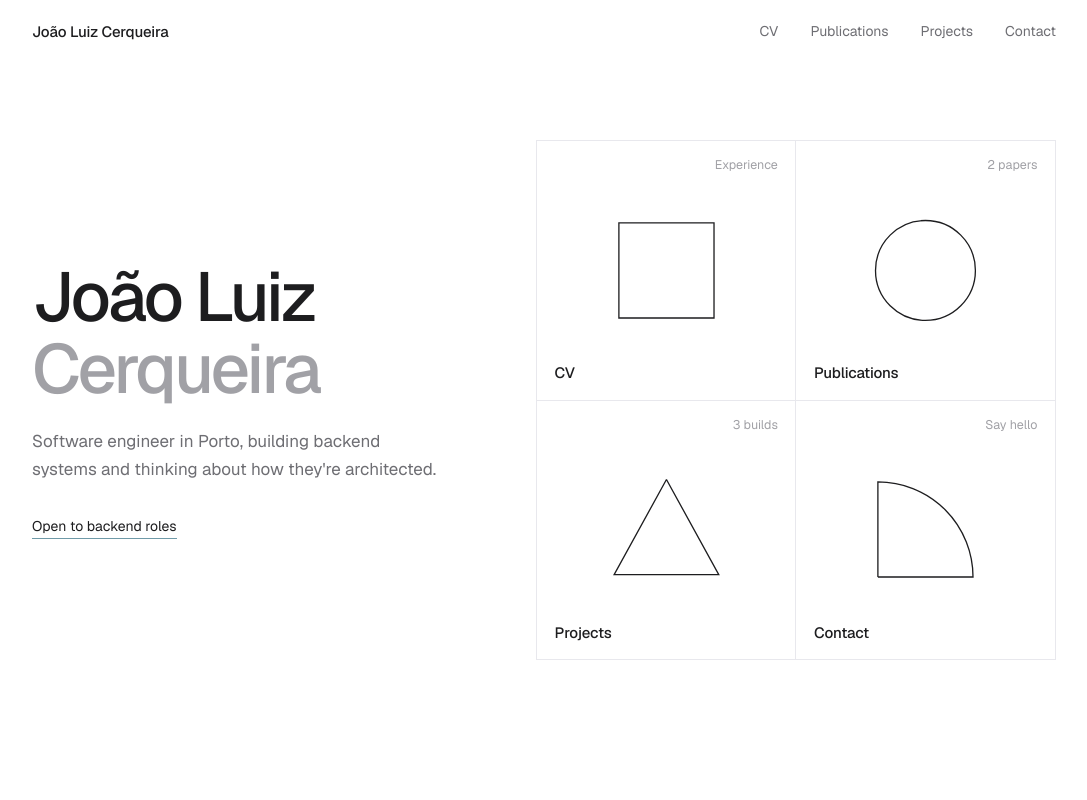
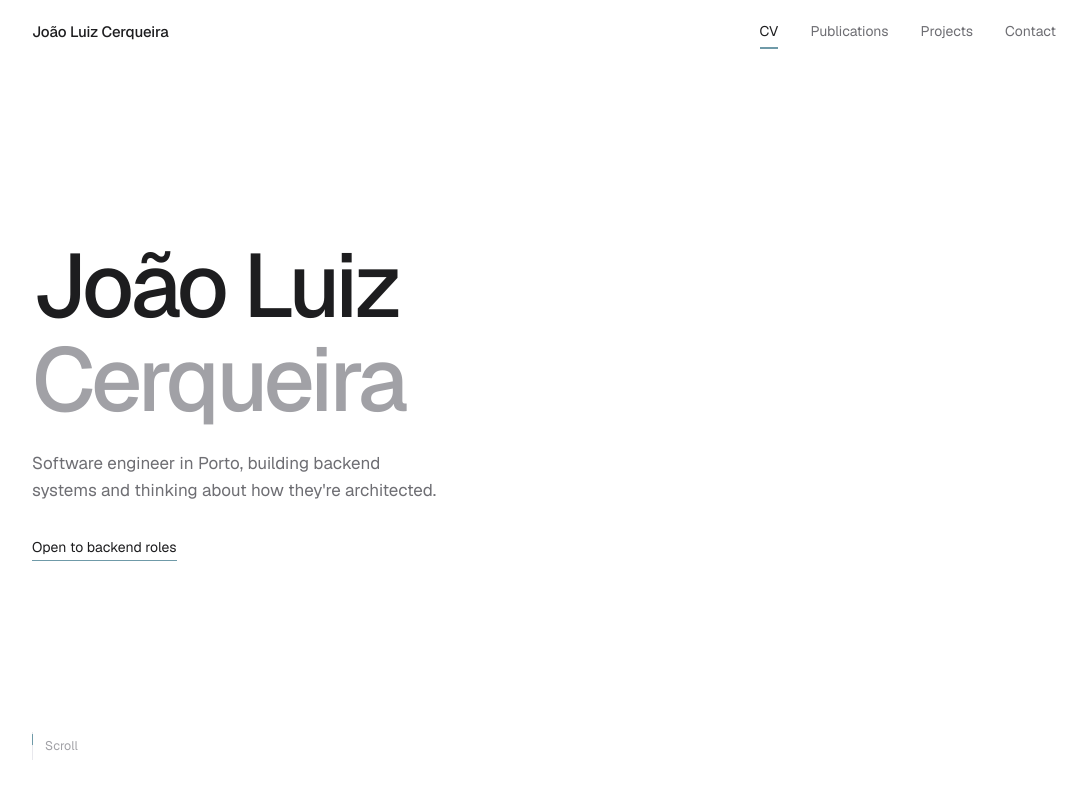
Before and after one commit to Joaolfc0/Joaolfc0.github.io, a plain HTML site: page index.html in a window 1280 px wide. Shown: the top 800 px of the page, without its empty margins (96-1183 px from the left). Drawn offline with nearby package versions, Linux system fonts and the light colour scheme.

Commit message:
Replace geometric index with infinite looping scroll
Co-Authored-By: Claude Opus 5.5 <noreply@anthropic.com>

```diff
--- a/index.html
+++ b/index.html
@@ -51,13 +51,11 @@ header nav a[aria-current="page"]::after{transform:scaleX(1)}
 .menu-btn{display:none;background:none;border:0;cursor:pointer;width:40px;height:40px;place-items:center;color:var(--ink)}
 
 main{max-width:1120px;margin:0 auto;padding:0 clamp(1.25rem,4vw,3rem) 6rem}
-section[data-route]{display:none}
-section[data-route].active{display:block}
-section[data-route].home.active{display:grid}
+main > section + section{margin-top:3rem}
 
 /* ---------- home ---------- */
-.home{min-height:calc(100vh - 64px);grid-template-columns:minmax(0,1fr) minmax(0,1.15fr);align-items:center;gap:3rem;padding-bottom:4rem}
-.home h1{font-weight:500;font-size:clamp(2.6rem,5.4vw,4.4rem);line-height:1.04;letter-spacing:-.045em}
+.home{min-height:calc(100vh - 64px);display:flex;flex-direction:column;justify-content:center;position:relative;padding-bottom:4rem}
+.home h1{font-weight:500;font-size:clamp(2.8rem,7vw,5.6rem);line-height:1.04;letter-spacing:-.045em}
 .home h1 span{display:block;overflow:hidden}
 .home h1 span i{display:block;font-style:normal;transform:translateY(105%);animation:up 1s var(--ease) forwards}
 .home h1 span:nth-child(2) i{animation-delay:.08s;color:var(--faint)}
@@ -71,25 +69,12 @@ section[data-route].home.active{display:grid}
 .status:hover{color:var(--accent-ink);background-size:100% 2px}
 @keyframes fade{to{opacity:1}}
 
-.index{display:grid;grid-template-columns:1fr 1fr;border-top:1px solid var(--line);border-left:1px solid var(--line);aspect-ratio:1/1;max-width:520px;justify-self:end;width:100%}
-.cell{position:relative;border-right:1px solid var(--line);border-bottom:1px solid var(--line);display:grid;place-items:center;overflow:hidden;isolation:isolate}
-.cell::before{content:"";position:absolute;inset:0;background:var(--tint);opacity:0;transition:opacity .45s var(--ease);z-index:-1}
-.cell:hover::before,.cell:focus-visible::before{opacity:1}
-.cell:focus-visible{outline:none}
-.cell .name{position:absolute;left:1.1rem;bottom:.9rem;font-size:15px;font-weight:500;letter-spacing:-.01em}
-.cell .sub{position:absolute;right:1.1rem;top:.9rem;font-size:12.5px;color:var(--faint);transition:color .3s}
-.cell:hover .sub{color:var(--accent-ink)}
-.cell svg{width:46%;height:46%;overflow:visible}
-.cell .shape{fill:transparent;stroke:var(--ink);stroke-width:1.1;
-  stroke-dasharray:1;stroke-dashoffset:1;animation:draw 1.3s var(--ease) forwards;
-  transform-box:fill-box;transform-origin:center;transition:transform .7s var(--ease),fill .45s var(--ease),stroke .45s var(--ease)}
-.cell:nth-child(2) .shape{animation-delay:.12s}.cell:nth-child(3) .shape{animation-delay:.24s}.cell:nth-child(4) .shape{animation-delay:.36s}
-@keyframes draw{to{stroke-dashoffset:0}}
-.cell:hover .shape,.cell:focus-visible .shape{fill:var(--accent);stroke:var(--accent-ink)}
-.cell:hover .square,.cell:focus-visible .square{transform:rotate(45deg) scale(.82)}
-.cell:hover .circle,.cell:focus-visible .circle{transform:scale(.86)}
-.cell:hover .triangle,.cell:focus-visible .triangle{transform:rotate(180deg)}
-.cell:hover .quarter,.cell:focus-visible .quarter{transform:rotate(90deg)}
+.cue{position:absolute;left:0;bottom:2.5rem;display:flex;align-items:center;gap:.75rem;font-size:12.5px;color:var(--faint);opacity:0;animation:fade .9s 1.1s var(--ease) forwards}
+.cue i{width:1px;height:28px;background:var(--line);position:relative;overflow:hidden}
+.cue i::after{content:"";position:absolute;left:0;right:0;top:0;height:40%;background:var(--accent);animation:drip 2.2s var(--ease) infinite}
+@keyframes drip{from{transform:translateY(-100%)}to{transform:translateY(260%)}}
+.loop{max-width:1120px;margin:0 auto;padding:0 clamp(1.25rem,4vw,3rem)}
+.loop .home{min-height:100vh}
 
 /* ---------- pages ---------- */
 .page-head{padding:5.5rem 0 3rem;display:flex;align-items:flex-end;justify-content:space-between;gap:2rem;flex-wrap:wrap}
@@ -185,13 +170,8 @@ input:focus,textarea:focus{outline:none;background:#fff;border-color:var(--accen
 
 footer{max-width:1120px;margin:0 auto;padding:2rem clamp(1.25rem,4vw,3rem);display:flex;justify-content:space-between;color:var(--faint);font-size:13px}
 
-::view-transition-old(root){animation:vo .25s var(--ease) both}
-::view-transition-new(root){animation:vi .5s var(--ease) both}
-@keyframes vo{to{opacity:0}}
-@keyframes vi{from{opacity:0;transform:translateY(8px)}}
 
 @media (max-width:860px){
-  .home{grid-template-columns:1fr;min-height:auto;padding-top:3.5rem;gap:2rem}
   .block,.pub,.proj{grid-template-columns:1fr;gap:.6rem}
   .proj .arrow{display:none}
   .skills div{grid-template-columns:1fr;gap:.1rem}
@@ -234,20 +214,7 @@ footer{max-width:1120px;margin:0 auto;padding:2rem clamp(1.25rem,4vw,3rem);displ
     <p class="intro">Software engineer in Porto, building backend systems and thinking about how they're architected.</p>
     <a class="status" href="#/contact">Open to backend roles</a>
   </div>
-  <nav class="index" aria-label="Sections">
-    <a class="cell" href="#/cv"><span class="sub">Experience</span>
-      <svg viewBox="0 0 100 100"><rect class="shape square" x="10" y="10" width="80" height="80" pathLength="1"/></svg>
-      <span class="name">CV</span></a>
-    <a class="cell" href="#/publications"><span class="sub">2 papers</span>
-      <svg viewBox="0 0 100 100"><circle class="shape circle" cx="50" cy="50" r="42" pathLength="1"/></svg>
-      <span class="name">Publications</span></a>
-    <a class="cell" href="#/projects"><span class="sub">3 builds</span>
-      <svg viewBox="0 0 100 100"><path class="shape triangle" d="M50 8 L94 88 L6 88 Z" pathLength="1"/></svg>
-      <span class="name">Projects</span></a>
-    <a class="cell" href="#/contact"><span class="sub">Say hello</span>
-      <svg viewBox="0 0 100 100"><path class="shape quarter" d="M10 90 L10 10 A80 80 0 0 1 90 90 Z" pathLength="1"/></svg>
-      <span class="name">Contact</span></a>
-  </nav>
+  <div class="cue" aria-hidden="true"><i></i>Scroll</div>
 </section>
 
 <!-- CV -->
@@ -386,6 +353,7 @@ footer{max-width:1120px;margin:0 auto;padding:2rem clamp(1.25rem,4vw,3rem);displ
 </main>
 
 <footer><span>© 2026 João Luiz Cerqueira</span><span>Porto</span></footer>
+<div class="loop" id="loop" aria-hidden="true" inert></div>
 
 <script>
 (() => {
@@ -407,32 +375,51 @@ document.getElementById('projects').innerHTML = projects.map(p=>`
     <span class="arrow" aria-hidden="true"><svg width="14" height="14" viewBox="0 0 14 14" fill="none" stroke="currentColor" stroke-width="1.5" stroke-linecap="round"><path d="M2 7h10M8 3l4 4-4 4"/></svg></span>
   </a>`).join('');
 
-/* router */
+/* one continuous page: scrolling moves through the sections and loops back to the start */
 const sections=[...document.querySelectorAll('section[data-route]')];
 const links=[...document.querySelectorAll('header nav a')];
 const nav=document.querySelector('header nav'), menuBtn=document.querySelector('.menu-btn'), header=document.querySelector('header');
-const routes=['','cv','publications','projects','contact'];
-let io;
-function render(){
-  const r=location.hash.replace(/^#\/?/,''); const key=routes.includes(r)?r:'';
-  sections.forEach(s=>s.classList.toggle('active',s.dataset.route===key));
+const home=sections[0], loop=document.getElementById('loop');
+const clone=home.cloneNode(true); clone.removeAttribute('data-route'); loop.appendChild(clone);
+const HEAD=64;
+const topOf=el=>el.getBoundingClientRect().top+scrollY;
+const target=key=>{const s=sections.find(x=>x.dataset.route===key)||home; return s===home?0:topOf(s)-HEAD};
+function go(key,smooth=true){
+  scrollTo({top:target(key),behavior:smooth&&!reduce?'smooth':'instant'});
+  nav.classList.remove('open'); menuBtn.setAttribute('aria-expanded','false');
+}
+document.addEventListener('click',e=>{
+  const a=e.target.closest('a[href^="#/"]'); if(!a) return;
+  e.preventDefault(); go(a.getAttribute('href').slice(2));
+});
+addEventListener('hashchange',()=>go(location.hash.replace(/^#\/?/,'')));
+menuBtn.addEventListener('click',()=>{const o=nav.classList.toggle('open');menuBtn.setAttribute('aria-expanded',o)});
+
+let current=null;
+function spy(){
+  const line=innerHeight*.4;
+  let key='';
+  for(const s of sections) if(s.getBoundingClientRect().top<=line) key=s.dataset.route;
+  if(clone.getBoundingClientRect().top<=line) key='';
+  if(key===current) return; current=key;
   links.forEach(a=>a.dataset.to===key?a.setAttribute('aria-current','page'):a.removeAttribute('aria-current'));
   document.title = key ? `${links.find(a=>a.dataset.to===key).textContent}, João Luiz Cerqueira` : 'João Luiz Cerqueira';
-  window.scrollTo({top:0,behavior:'instant'});
-  nav.classList.remove('open'); menuBtn.setAttribute('aria-expanded','false');
-  observe(); rail();
+  history.replaceState(null,'',key?'#/'+key:location.pathname+location.search);
 }
-addEventListener('hashchange',()=> (document.startViewTransition&&!reduce)?document.startViewTransition(render):render());
-menuBtn.addEventListener('click',()=>{const o=nav.classList.toggle('open');menuBtn.setAttribute('aria-expanded',o)});
-addEventListener('scroll',()=>{header.classList.toggle('scrolled',scrollY>8);rail()},{passive:true});
+/* when the copy of the home screen reaches the top, jump back to the real one: same picture, no seam */
+function wrap(){
+  const delta=topOf(clone)-topOf(home);
+  if(scrollY>=delta-1) scrollTo({top:scrollY-delta,behavior:'instant'});
+}
+addEventListener('scroll',()=>{wrap();header.classList.toggle('scrolled',scrollY>8);rail();spy()},{passive:true});
 
-function observe(){
-  io&&io.disconnect();
-  io=new IntersectionObserver(es=>es.forEach(e=>{if(e.isIntersecting){e.target.classList.add('in');io.unobserve(e.target)}}),{threshold:.15});
-  document.querySelectorAll('section.active .reveal:not(.in)').forEach((el,i)=>{el.style.transitionDelay=Math.min(i*60,300)+'ms';io.observe(el)});
-}
+const io=new IntersectionObserver(es=>es.forEach(e=>{if(e.isIntersecting){e.target.classList.add('in');io.unobserve(e.target)}}),{threshold:.15});
+document.querySelectorAll('main .reveal').forEach(el=>{
+  const i=[...el.parentElement.children].filter(c=>c.classList.contains('reveal')).indexOf(el);
+  el.style.transitionDelay=Math.min(i*60,300)+'ms'; io.observe(el);
+});
 const tl=document.getElementById('timeline');
-function rail(){ if(!tl.offsetParent) return; const r=tl.getBoundingClientRect(); tl.style.setProperty('--p',Math.min(1,Math.max(0,(innerHeight*.75-r.top)/r.height))); }
+function rail(){ const r=tl.getBoundingClientRect(); tl.style.setProperty('--p',Math.min(1,Math.max(0,(innerHeight*.75-r.top)/r.height))); }
 
 /* contact */
 const copy=document.getElementById('copy');
@@ -459,7 +446,10 @@ form.addEventListener('submit',async e=>{
   }finally{ btn.disabled=false; btn.textContent='Send message'; }
 });
 
-render();
+history.scrollRestoration='manual';
+const first=location.hash.replace(/^#\/?/,'');
+if(first) requestAnimationFrame(()=>go(first,false));
+spy(); rail();
 })();
 </script>
 </body>
```
